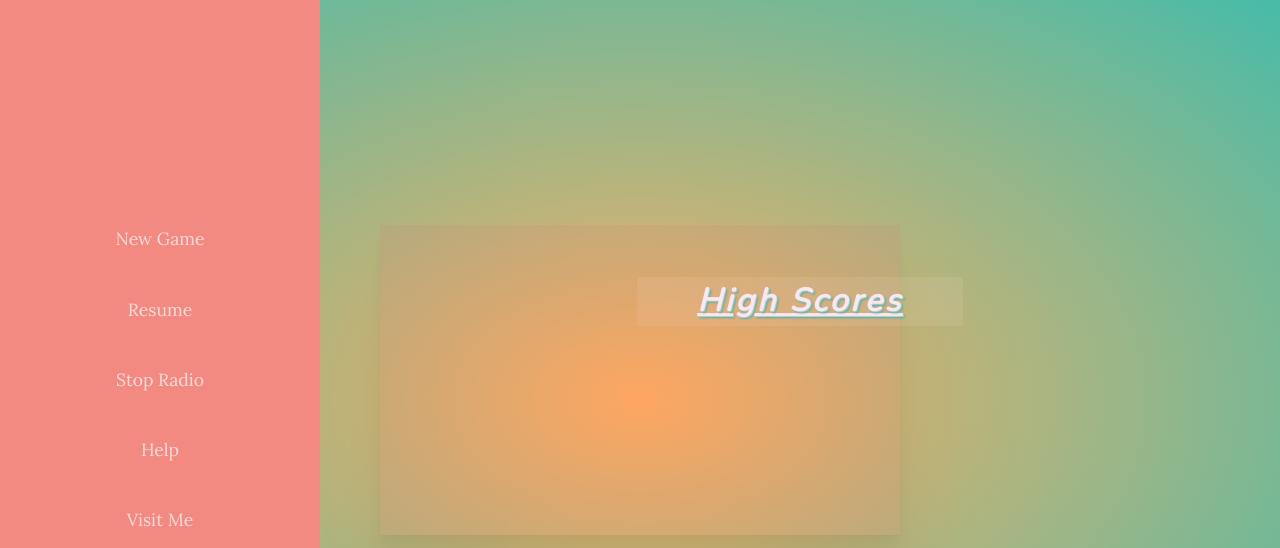
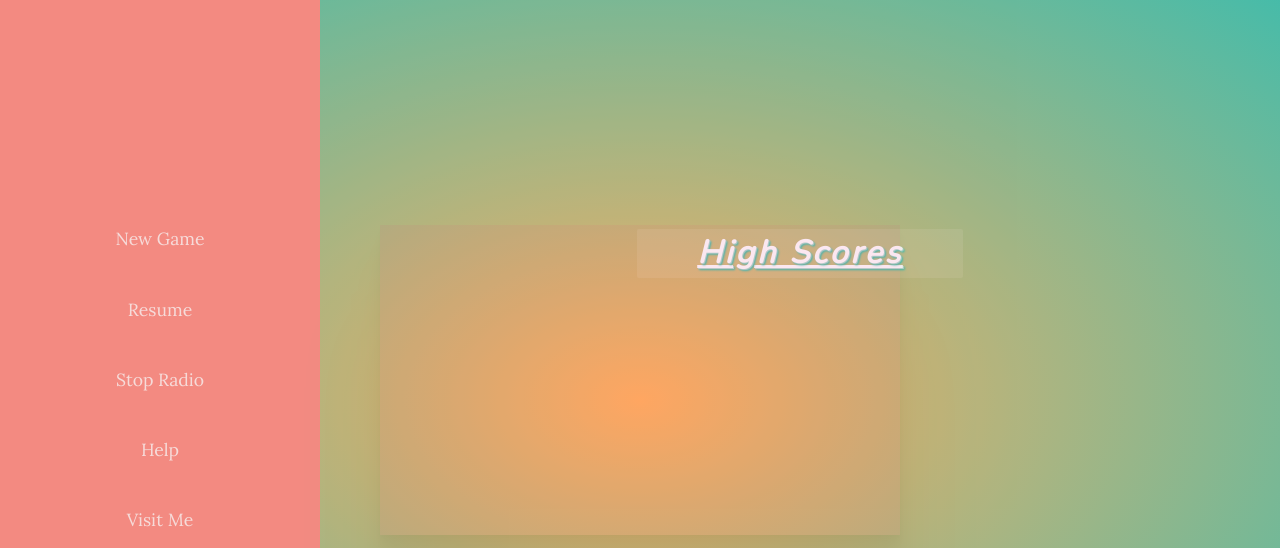
Before and after one commit to dev-seahouse/akzara_game, a plain HTML site: page index.html in a window 1280 px wide. Shown: the top 548 px of the page. Drawn offline with nearby package versions, Linux system fonts and the light colour scheme.

Commit message:
:lipstick: update styles

```diff
--- a/styles.css
+++ b/styles.css
@@ -191,7 +191,7 @@ canvas {
       Score Board
       ========================================================================== */
 .score-board {
-    margin: 20% auto;
+    margin: 26vh auto;
     display: flex;
     flex-direction: column;
     justify-content: flex-start;
```
